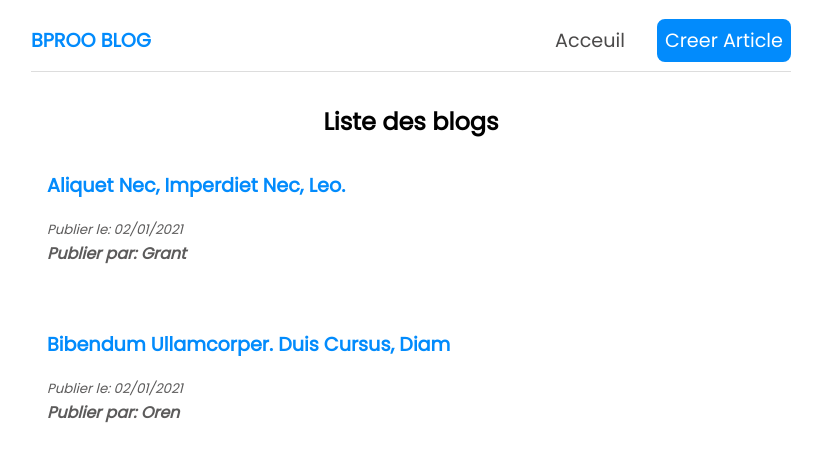
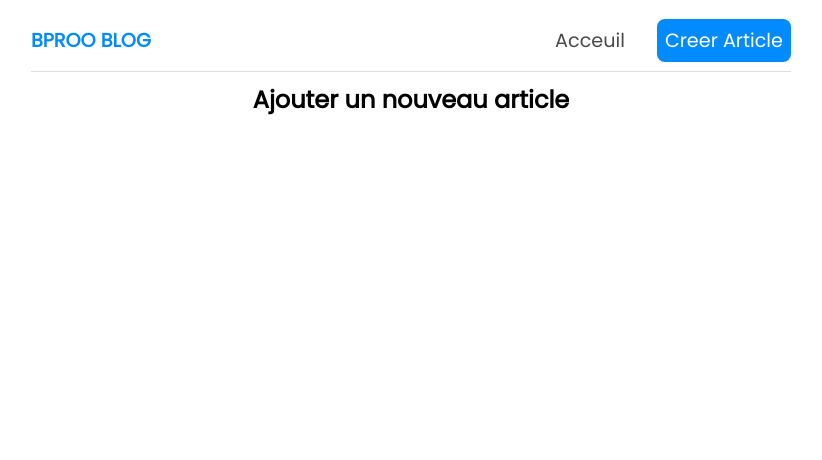
Before and after one commit to kamdjouduplex/cours-initiation-reactjs, a React (Create React App) app: page /ajouter in a window 1280 px wide. Shown: the top 460 px of the page, without its empty margins (229-1051 px from the left). Built offline with nearby package versions, Linux system fonts and the light colour scheme; data requests are answered from the project's data file.

Commit message:
adding the Link component to route

```diff
--- /dev/null
+++ b/src/Ajouter.js
@@ -0,0 +1,9 @@
+const Ajouter = () => {
+    return (
+        <div className="create">
+            <h2>Ajouter un nouveau article</h2>
+        </div>
+     );
+}
+
+export default Ajouter;
--- a/src/App.js
+++ b/src/App.js
@@ -2,6 +2,7 @@ import './App.css';
 import Navbar from './Navbar';
 import Home from './Home';
 import { BrowserRouter as Router, Route, Switch } from 'react-router-dom';
+import Ajouter from './Ajouter';
 
 function App() {
 
@@ -11,8 +12,11 @@ function App() {
         <Navbar />
         <div className="contenu">
           <Switch>
-            <Route path={'/'}>
+            <Route exact path={'/'}>
               <Home />
+            </Route>
+            <Route path={'/ajouter'}>
+              <Ajouter />
             </Route>
           </Switch>
         </div>
--- a/src/index.css
+++ b/src/index.css
@@ -41,7 +41,7 @@
 
 .liens li a:hover {
   color: #028bfc;
-  color: #fff !important;
+  color: #128acf;
 }
 
 .buttonArticle{
```
